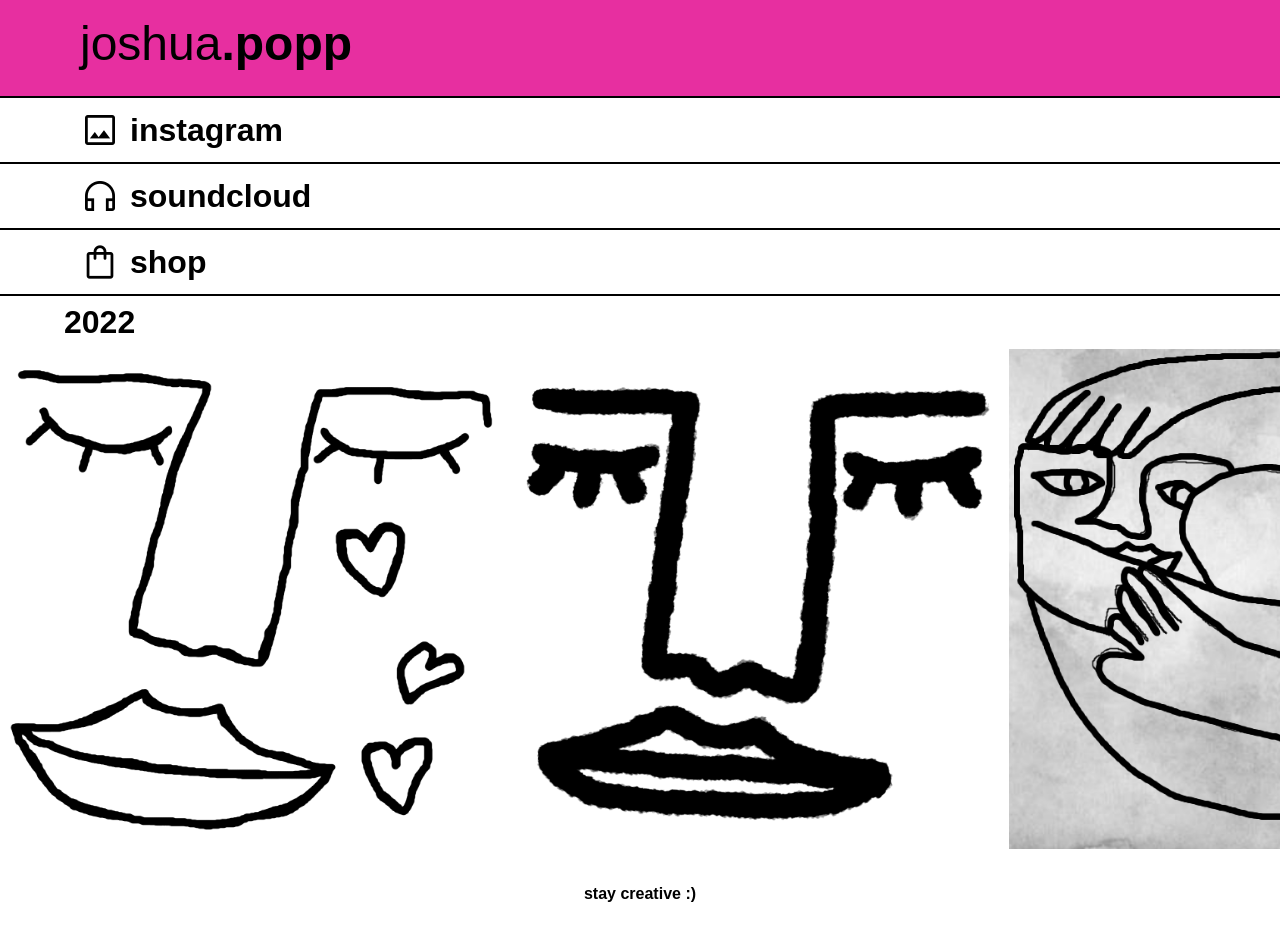
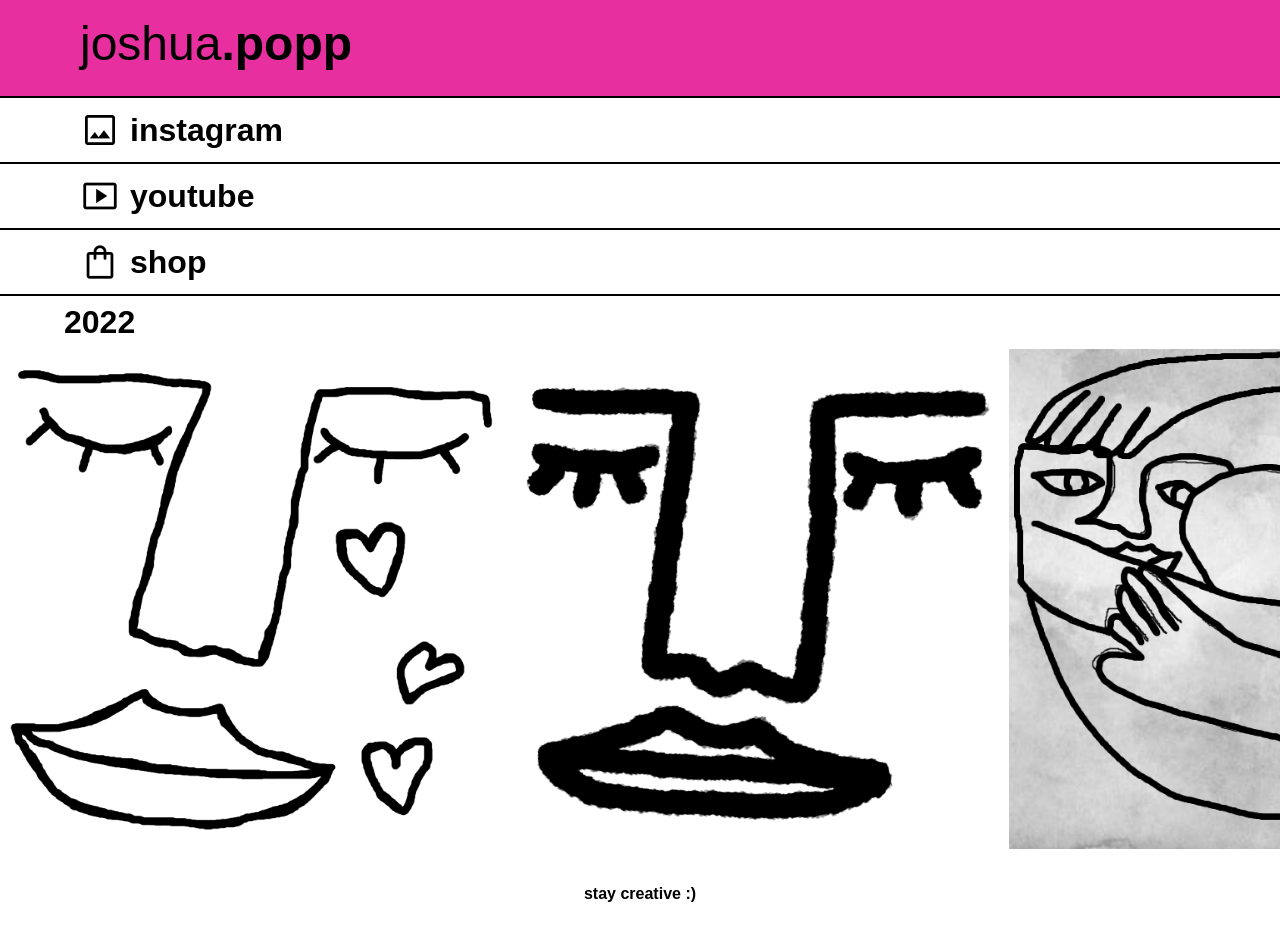
Before and after one commit to joshuapopp17/joshuapopp, a plain HTML site: page index.html in a window 1280 px wide. Drawn offline with nearby package versions, Linux system fonts and the light colour scheme.

Commit message:
Add files via upload

```diff
--- a/index.html
+++ b/index.html
@@ -28,10 +28,10 @@
                         </a>
                     </div>
                     <div class="navOption navMiddle">
-                        <a style="text-decoration: none; color: black;" href="https://soundcloud.com/tail_slide">
+                        <a style="text-decoration: none; color: black;" href="https://www.youtube.com/channel/UCuRxseOKQ2T7NynD9vqmdvw">
                             <div class="navOptionLayout">
-                                <span class="material-symbols-outlined" style="font-size: 2.5rem;">headphones</span>
-                                <h1 class="optionText">soundcloud</h1>
+                                <span class="material-symbols-outlined" style="font-size: 2.5rem;">smart_display</span>
+                                <h1 class="optionText">youtube</h1>
                             </div>
                         </a>
                     </div>
```
